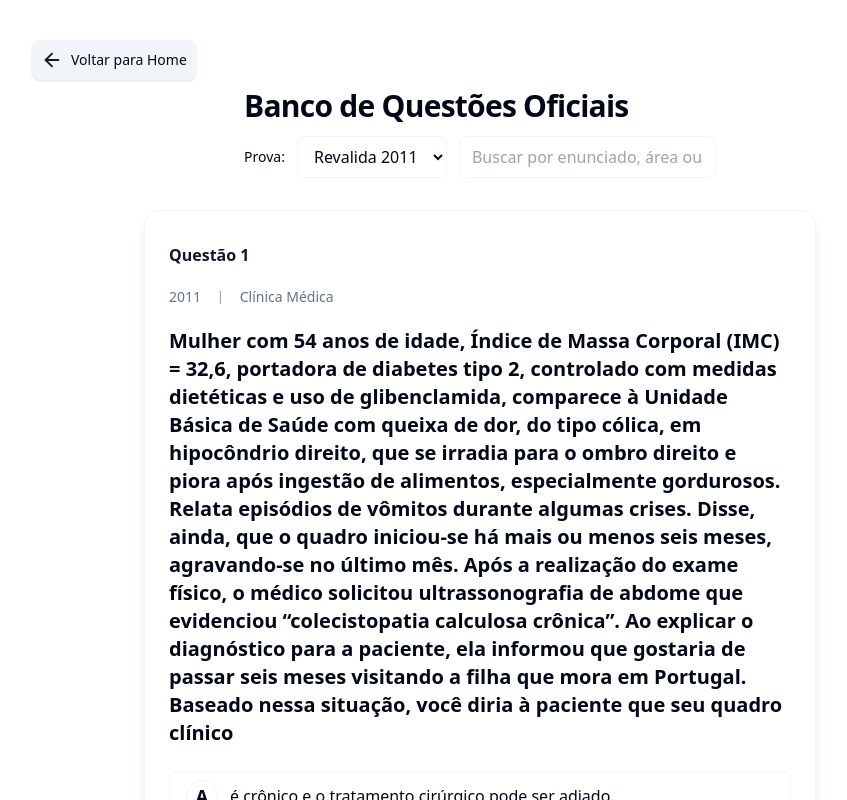
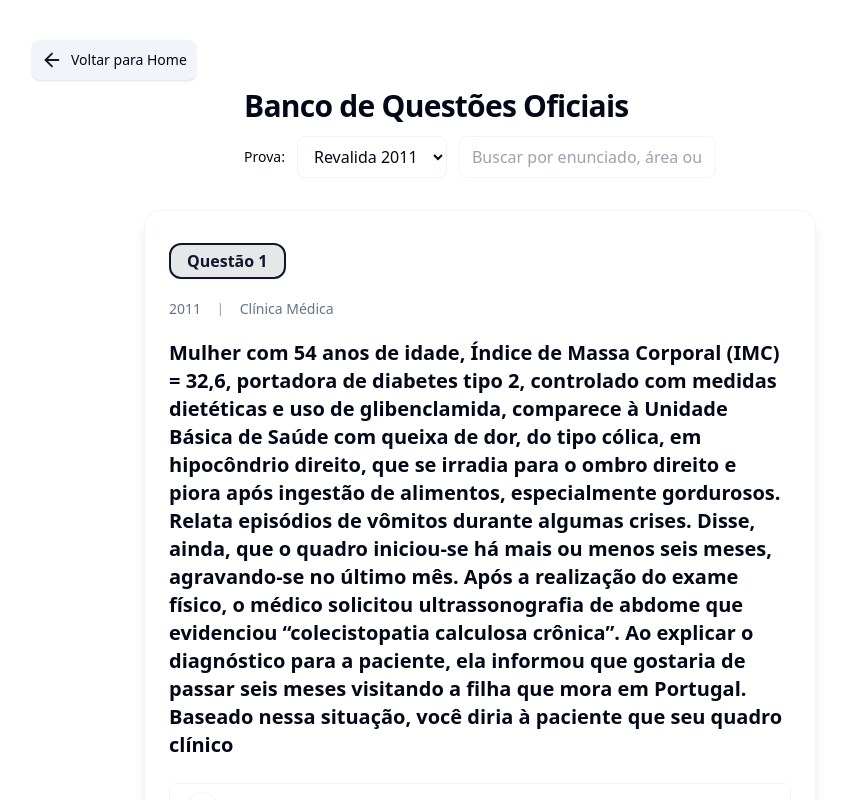
Before and after one commit to scalperline/revalida-quest-app, a React (Vite) app: page /questoes in a window 1280 px wide. Shown: the top 800 px of the page, without its empty margins (160-1007 px from the left). Built offline with nearby package versions, Linux system fonts and the light colour scheme.

Commit message:
Enhance question card design
Add a border around the question card.

```diff
--- a/src/components/QuestionCard.tsx
+++ b/src/components/QuestionCard.tsx
@@ -82,9 +82,11 @@ export function QuestionCard({ question, showAnswer }: Props) {
 
   return (
     <div className="bg-card shadow-lg rounded-2xl px-6 py-8 mb-7 border border-muted max-w-2xl mx-auto flex flex-col gap-4 transition-colors duration-200">
-      {/* Número da questão oficial */}
-      <div className="flex items-center gap-2 text-primary font-bold text-base pb-1">
-        Questão {question.id}
+      {/* Número da questão oficial com borda em destaque */}
+      <div className="flex items-center gap-2 pb-1">
+        <div className="rounded-xl border-2 border-primary bg-primary/10 px-4 py-1 font-bold text-primary text-base shadow-sm select-none">
+          Questão {question.id}
+        </div>
       </div>
       <div className="flex items-center gap-2 text-sm text-muted-foreground pb-1">
         <span>{question.year}</span>
```
